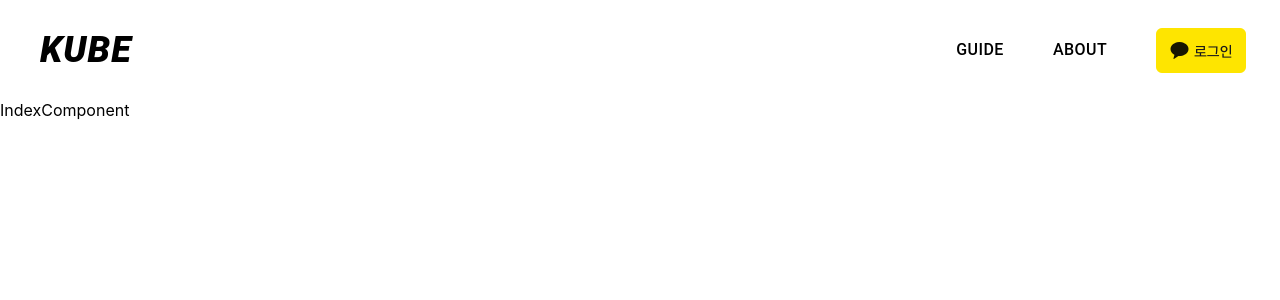
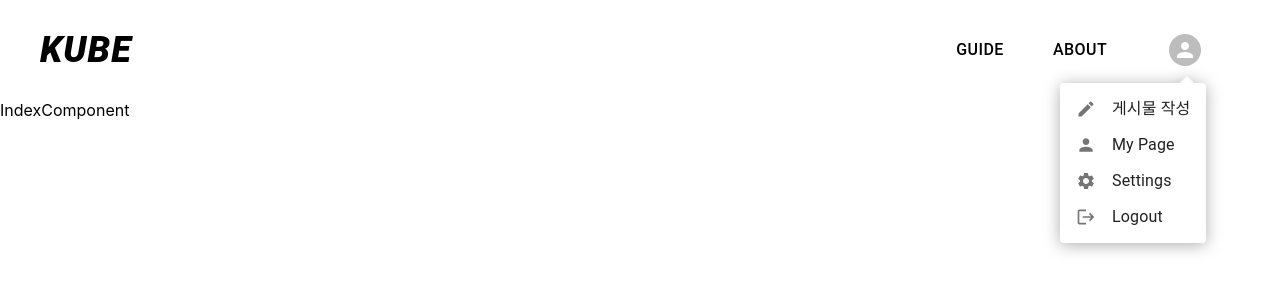
Before and after one commit to HanChanYoung/KUBE-FE, a React (Create React App) app in the folder kube/: page / in a window 1280 px wide. Both pictures are taken after a click on the button "Account settings". Shown: the top 300 px of the page. Built offline with nearby package versions, Linux system fonts and the light colour scheme.

Commit message:
ADD Login Menubar

```diff
--- a/kube/package.json
+++ b/kube/package.json
@@ -5,6 +5,7 @@
   "dependencies": {
     "@emotion/react": "^11.10.5",
     "@emotion/styled": "^11.10.5",
+    "@mui/icons-material": "^5.11.0",
     "@mui/material": "^5.11.3",
     "@reduxjs/toolkit": "^1.9.1",
     "@testing-library/jest-dom": "^5.16.5",
--- a/kube/src/component/public/Header.js
+++ b/kube/src/component/public/Header.js
@@ -5,7 +5,7 @@
 
 export default function Header(){
     const navigate=useNavigate();
-    var isLogin=false;
+    var isLogin=true;
     return(
         <div style={{paddingBottom:"100px"}}>
             <div style={{width:"100%",
--- a/kube/src/component/public/header/KakaoLogined.js
+++ b/kube/src/component/public/header/KakaoLogined.js
@@ -1,9 +1,95 @@
-import { Button } from "@mui/material"
+import { Box, Avatar, Menu, MenuItem, ListItemIcon, IconButton, Tooltip } from "@mui/material"
+import { Create, Person, Settings, Logout } from "@mui/icons-material"
+import * as React from 'react';
 
 export default function KakaoLogined(){
+    const [anchorEl, setAnchorEl] = React.useState(null);
+    const open = Boolean(anchorEl);
+    const handleClick = (event) => {
+        setAnchorEl(event.currentTarget);
+    };
+    const handleClose = () => {
+        setAnchorEl(null);
+    };
     return(
-        <Button onClick={()=>{console.log("Clicked")}}>
-                            <img src="/img/profile.png" style={{backgroundColor:"black",borderRadius:"100px"}}/>
-        </Button>
+        <React.Fragment>
+            <Box sx={{ display: 'flex', alignItems: 'center', textAlign: 'center' }}>
+                <Tooltip title="Account settings">
+                <IconButton
+                    onClick={handleClick}
+                    size="small"
+                    sx={{ ml: 2 }}
+                    aria-controls={open ? 'account-menu' : undefined}
+                    aria-haspopup="true"
+                    aria-expanded={open ? 'true' : undefined}
+                >
+                    <Avatar sx={{ width: 32, height: 32 }}></Avatar>
+                </IconButton>
+                </Tooltip>
+            </Box>
+            <Menu
+                anchorEl={anchorEl}
+                id="account-menu"
+                open={open}
+                onClose={handleClose}
+                onClick={handleClose}
+                PaperProps={{
+                elevation: 0,
+                sx: {
+                    overflow: 'visible',
+                    filter: 'drop-shadow(0px 2px 8px rgba(0,0,0,0.32))',
+                    mt: 1.5,
+                    '& .MuiAvatar-root': {
+                    width: 32,
+                    height: 32,
+                    ml: -0.5,
+                    mr: 1,
+                    },
+                    '&:before': {
+                    content: '""',
+                    display: 'block',
+                    position: 'absolute',
+                    top: 0,
+                    right: 14,
+                    width: 10,
+                    height: 10,
+                    bgcolor: 'background.paper',
+                    transform: 'translateY(-50%) rotate(45deg)',
+                    zIndex: 0,
+                    },
+                },
+                }}
+                transformOrigin={{ horizontal: 'right', vertical: 'top' }}
+                anchorOrigin={{ horizontal: 'right', vertical: 'bottom' }}
+            >
+                <MenuItem>
+                    <ListItemIcon>
+                    <Create fontSize="small" />
+                    </ListItemIcon>
+                    게시물 작성
+                </MenuItem>
+
+                <MenuItem>
+                <ListItemIcon>
+                    <Person fontSize="small" />
+                </ListItemIcon>
+                My Page
+                </MenuItem>
+
+                <MenuItem>
+                <ListItemIcon>
+                    <Settings fontSize="small" />
+                </ListItemIcon>
+                Settings
+                </MenuItem>
+                <MenuItem>
+                <ListItemIcon>
+                    <Logout fontSize="small" />
+                </ListItemIcon>
+                Logout
+                </MenuItem>
+            </Menu>
+
+        </React.Fragment>
     )
 }
```
Also changed, not shown: 1 other file (tests, documents, lock files or other folders).
